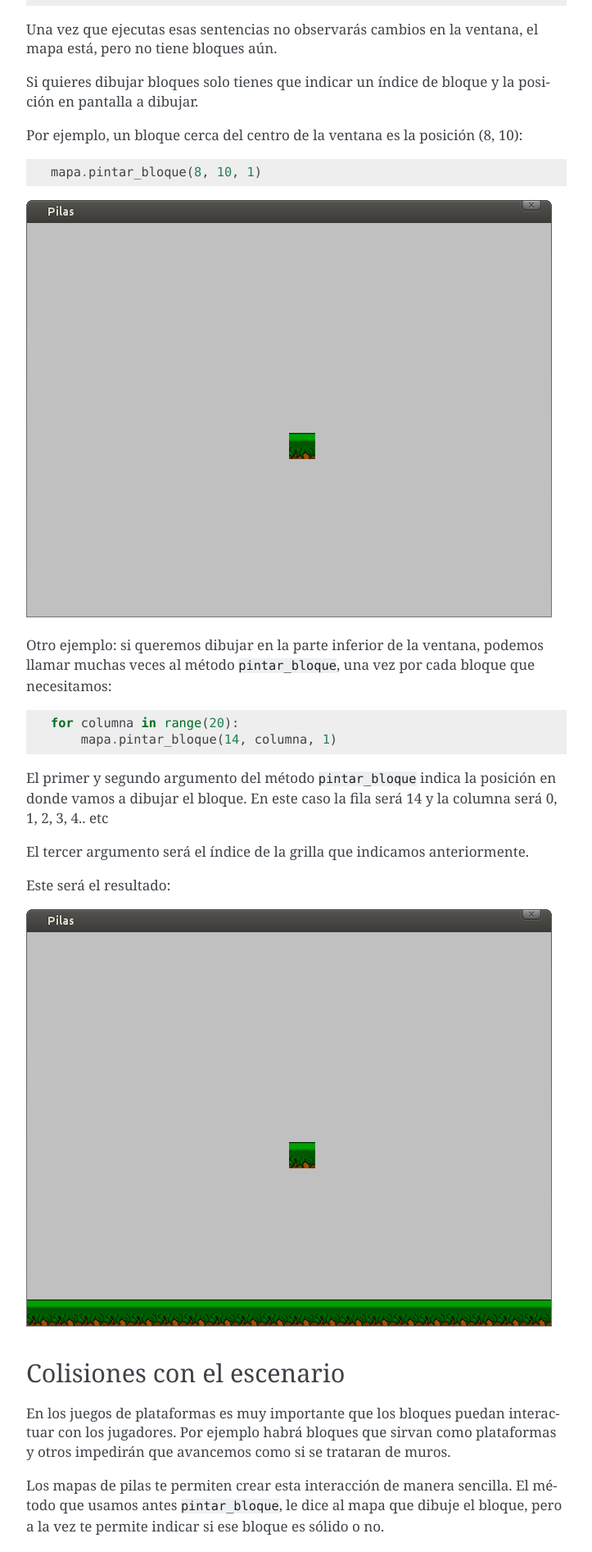
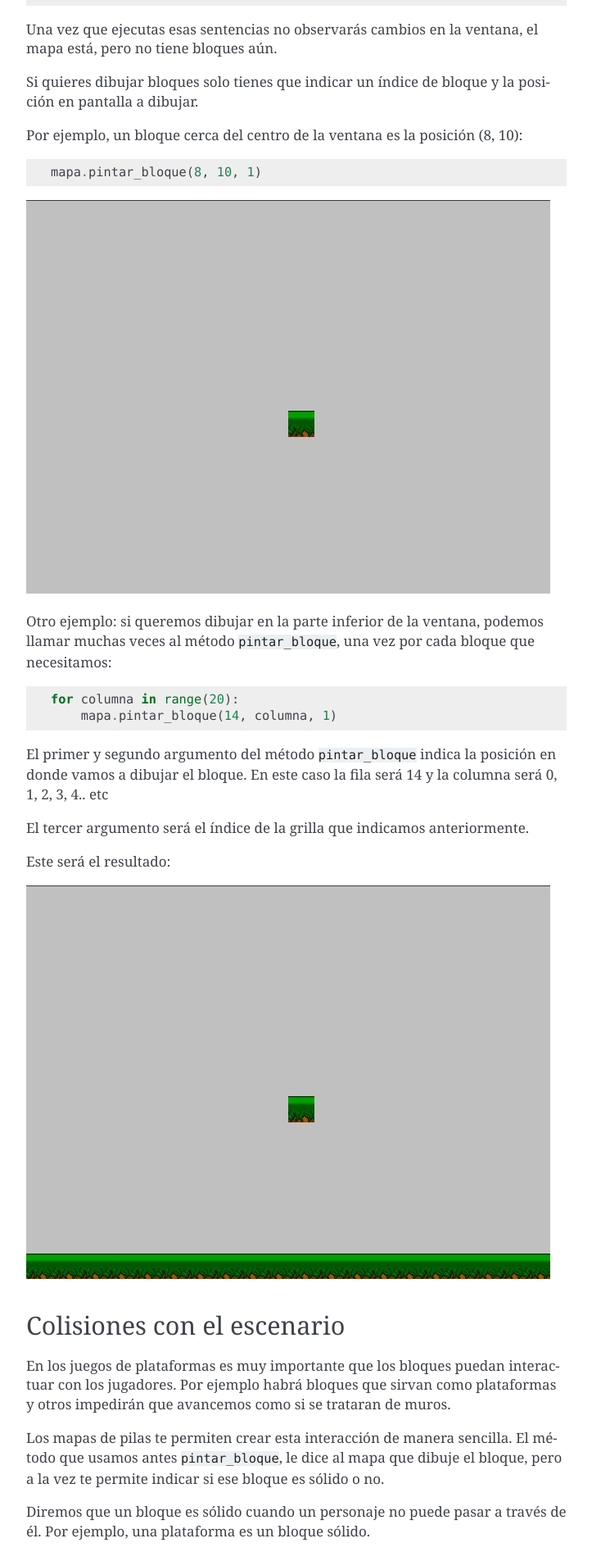
Before and after one commit to hugoruscitti/pilas-docs, a Sphinx documentation site: the page built from source/mapas_y_plataformas.rst, in a window 1280 px wide. Shown: the part 594-2487 px from the top of the page at 82% size, without its empty margins (388-1111 px from the left). Built offline with Sphinx 7.4.7, drawn with Linux system fonts in a browser that asks for light colours.

Commit message:
Actualizar manual: Mapas y plataformas - Issue #26

```diff
--- a/source/mapas_y_plataformas.rst
+++ b/source/mapas_y_plataformas.rst
@@ -43,7 +43,7 @@ la posición (8, 10):
 
     mapa.pintar_bloque(8, 10, 1)
 
-.. image:: images/mapa_un_bloque.png
+.. image:: images/mapa_un_bloque.jpg
 
 
 Otro ejemplo: si queremos dibujar en la parte inferior de la
@@ -65,7 +65,7 @@ anteriormente.
 
 Este será el resultado:
 
-.. image:: images/mapa_muchos_bloques.png
+.. image:: images/mapa_muchos_bloques.jpg
 
 
 Colisiones con el escenario
```
Also changed, not shown: source/images/mapa_muchos_bloques.jpg (added), source/images/mapa_muchos_bloques.png (deleted), source/images/mapa_un_bloque.jpg (added), source/images/mapa_un_bloque.png (deleted).
